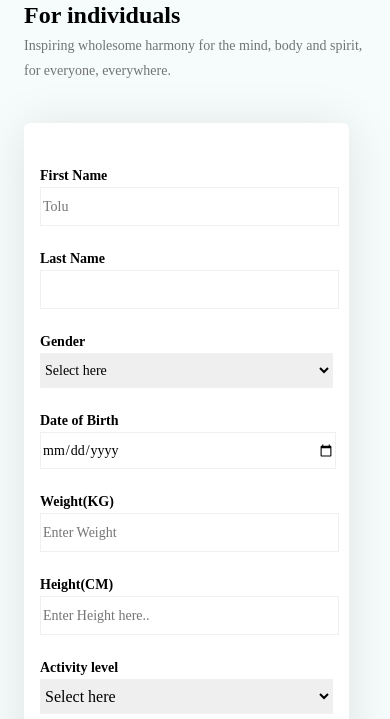
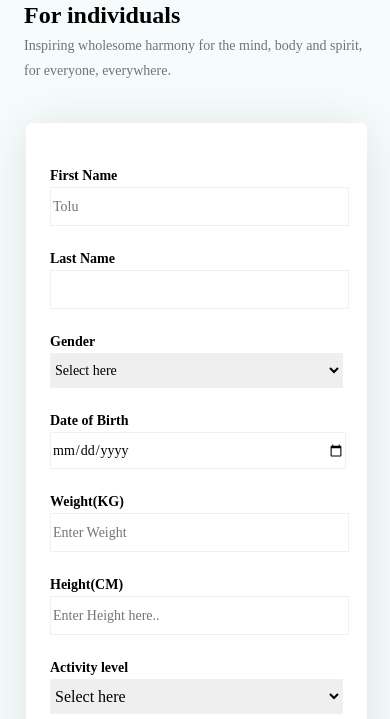
Before and after one commit to Sublimesparkles/Second-Assignment, a plain HTML site: page index.html in a window 390 px wide. Shown: the part 125-844 px from the top of the page. Drawn offline with Linux system fonts and the light colour scheme; a web font is replaced by a local one.

Commit message:
i made some changes

```diff
--- a/Assignment1.css
+++ b/Assignment1.css
@@ -176,8 +176,8 @@ a{
     width: 75%;
     align-items: center;
     justify-content: center;
-    padding-inline: 16px;
-    margin-inline: 24px;
+    padding-inline: 24px;
+    margin-inline: 26px;
     margin-top: 40px;
   }
 
```
